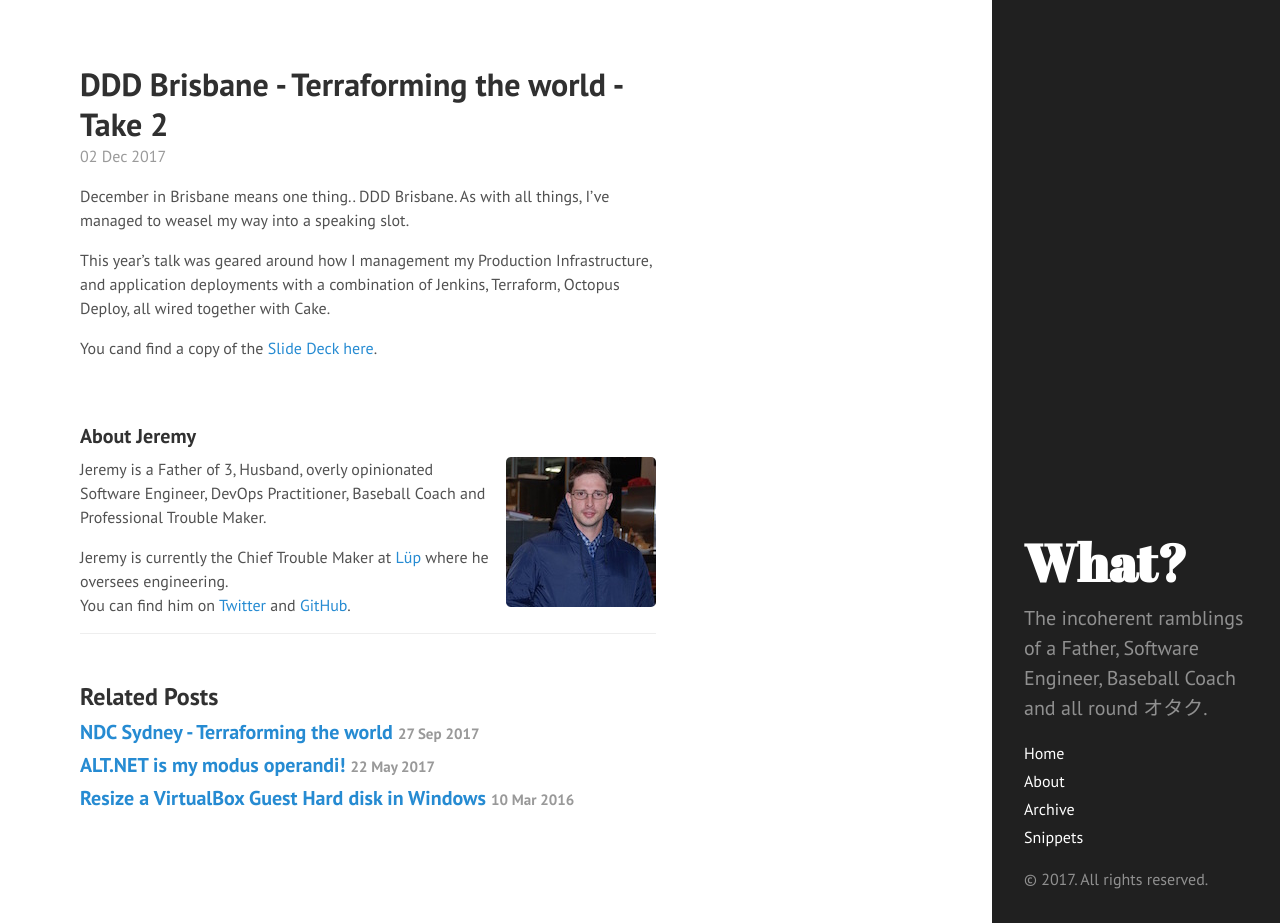
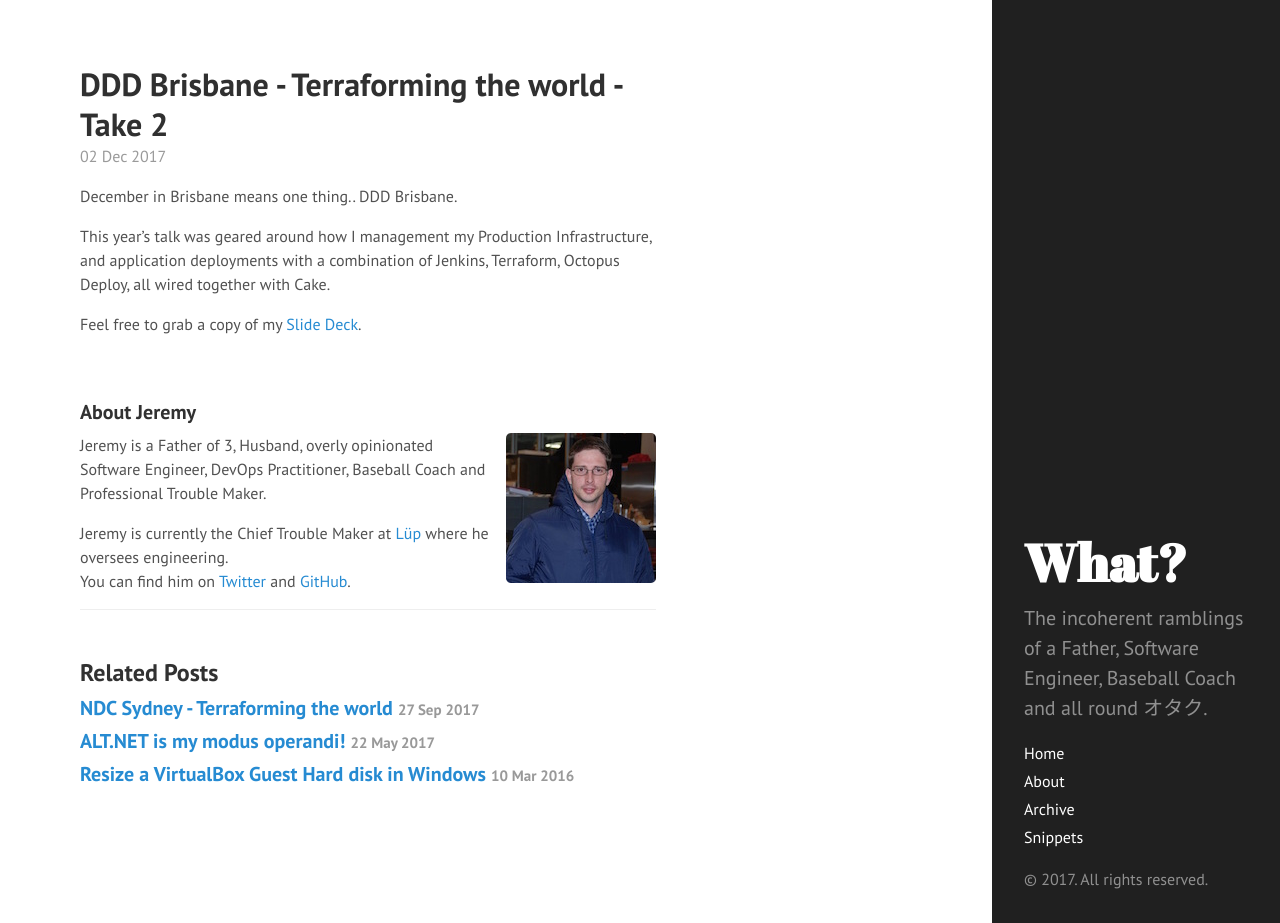
Before and after one commit to JeremyCade/jeremycade.github.io, a Jekyll site: the page built from _posts/2017-12-02-ddd-brisbane.md, in a window 1280 px wide and 923 px high. Built offline with Jekyll 4.4.1, drawn with Linux system fonts in a browser that asks for light colours.

Commit message:
Minor rewrite

```diff
--- a/_posts/2017-12-02-ddd-brisbane.md
+++ b/_posts/2017-12-02-ddd-brisbane.md
@@ -5,8 +5,8 @@ date:   2017-12-02
 categories: devops talks
 ---
 
-December in Brisbane means one thing.. DDD Brisbane.  As with all things, I've managed to weasel my way into a speaking slot.
+December in Brisbane means one thing.. DDD Brisbane.
 
 This year's talk was geared around how I management my Production Infrastructure, and application deployments with a combination of Jenkins, Terraform, Octopus Deploy, all wired together with Cake.
 
-You cand find a copy of the [Slide Deck]({{site.url}}/public/presentations/20171202-terraforming-the-world.pdf) [here](({{site.url}}/public/presentations/20171202-terraforming-the-world.pdf)).
+Feel free to grab a copy of my [Slide Deck]({{site.url}}/public/presentations/20171202-terraforming-the-world.pdf).
```
